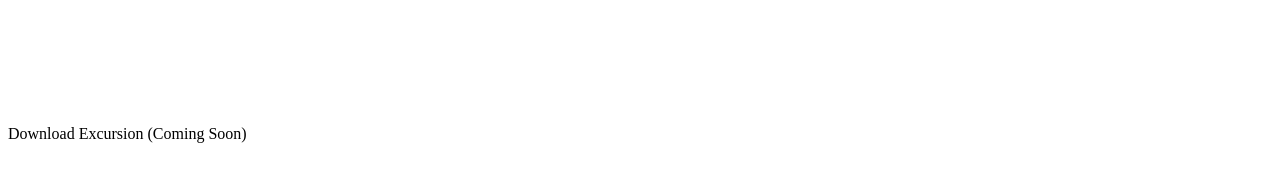
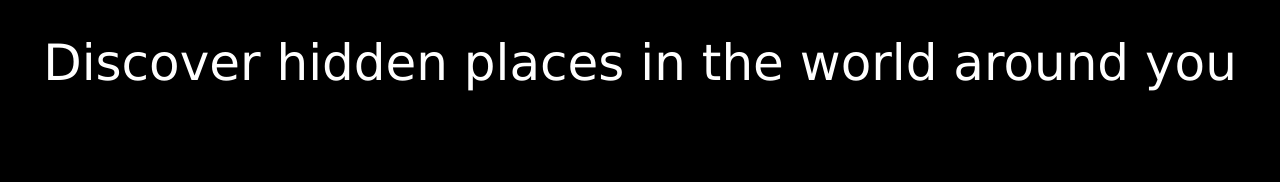
Before and after one commit to westean001/excursions, a plain HTML site: page index.html in a window 1280 px wide. Drawn offline with Linux system fonts and the light colour scheme; files that its build step writes are made by us from their sources.

Commit message:
Background and header changes

```diff
--- a/css/style.css
+++ b/css/style.css
@@ -1,3 +1,10 @@
+body {
+  background-color: Black;
+  text-align: center;
+}
+
+
+
 h1 {
 font-family: Verdana;
 font-weight: normal;
@@ -5,3 +12,9 @@ font-size: 50px;
 color: white;
 text-align: center;
 }
+
+.link {
+color: aquamarine;
+font-size: 16px;
+
+}
--- a/index.html
+++ b/index.html
@@ -6,9 +6,9 @@
     <title>Excursion</title>
   </head>
   <body>
-    <div><h1>Discover hidden places in the world around you</h1></div>
+    <div><span><h1>Discover hidden places in the world around you</h1></span></div>
 
-    <div><p>Download Excursion (Coming Soon)</p></div>
+    <nav><div class="Link"><p>Download Excursion (Coming Soon)</p></div></nav>
 
   </body>
 </html>
```
